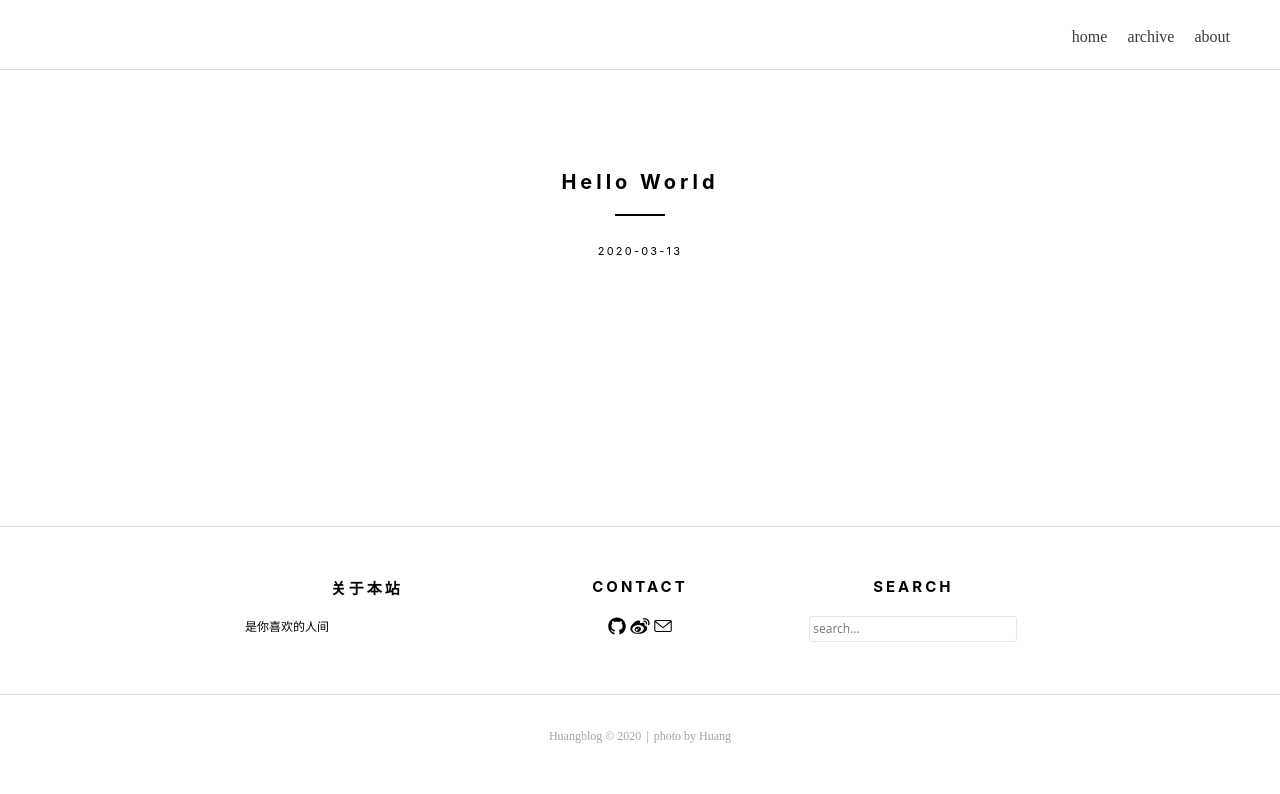
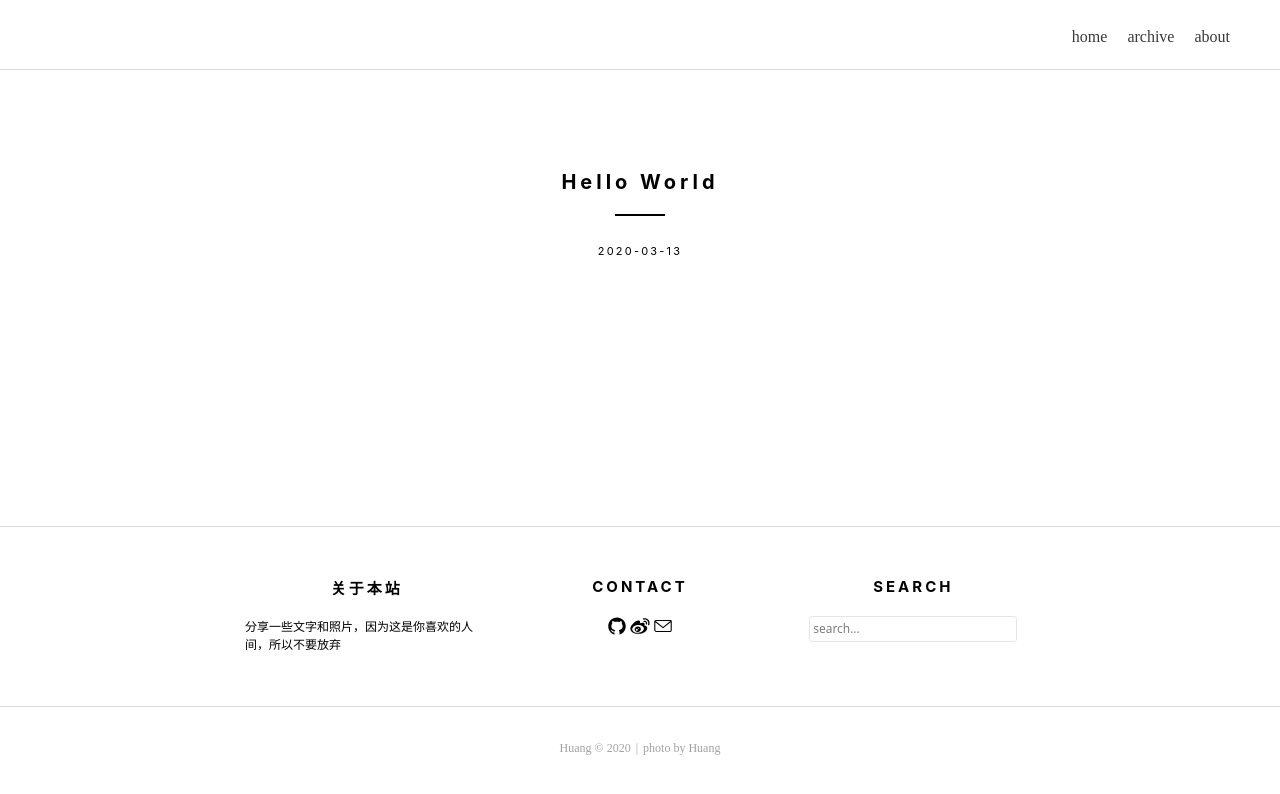
Before and after one commit to heyHuang/heyHuang.github.io, a plain HTML site: page index.html in a window 1280 px wide. Drawn offline with Linux system fonts and the light colour scheme.

Commit message:
Site updated: 2020-03-15 13:47:26

```diff
--- a/index.html
+++ b/index.html
@@ -11,17 +11,17 @@
 
   <!--Author-->
 
-  <meta name="author" content="balabala">
+  <meta name="author" content="Huangqiuyue">
 
 
   <!--Open Graph Title-->
 
-      <meta property="og:title" content="Huangblog"/>
+      <meta property="og:title" content="Huang"/>
 
   <!--Open Graph Description-->
 
   <!--Open Graph Site Name-->
-  <meta property="og:site_name" content="Huangblog"/>
+  <meta property="og:site_name" content="Huang"/>
   <!--Type page-->
 
       <meta property="og:type" content="website" />
@@ -33,7 +33,7 @@
 
   <!-- Title -->
 
-  <title>Huangblog</title>
+  <title>Huang</title>
 
 
   <link rel="shortcut icon" href="https://hexo.io/icon/favicon-96x96.png">
@@ -157,7 +157,7 @@
         <h1 class="widget-title">关于本站</h1>
         <div class="custom-widget-content">
 
-          <p>是你喜欢的人间</p>
+          <p>分享一些文字和照片，因为这是你喜欢的人间，所以不要放弃</p>
         </div>
       </aside>
     </div>
@@ -195,7 +195,7 @@
 <!-- Footer -->
 <footer class="site-info">
   <p>
-    <span>Huangblog &copy; 2020</span>
+    <span>Huang &copy; 2020</span>
 
       <span class="split">|</span>
       <span>photo by Huang</span>
```
Also changed, not shown: 2020/03/13/hello-world/index.html (+5 -5 lines), archives/2020/03/index.html (+6 -6 lines), archives/2020/index.html (+6 -6 lines), archives/index.html (+6 -6 lines).
